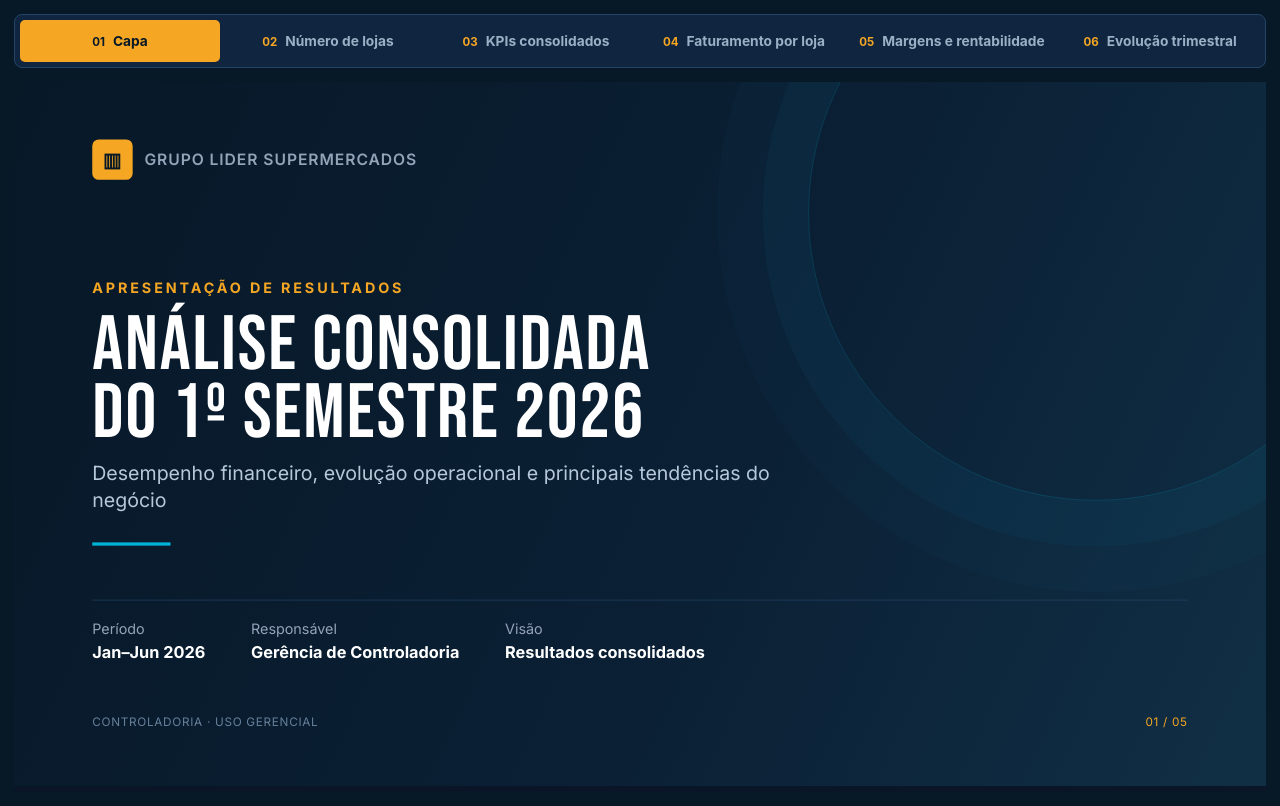
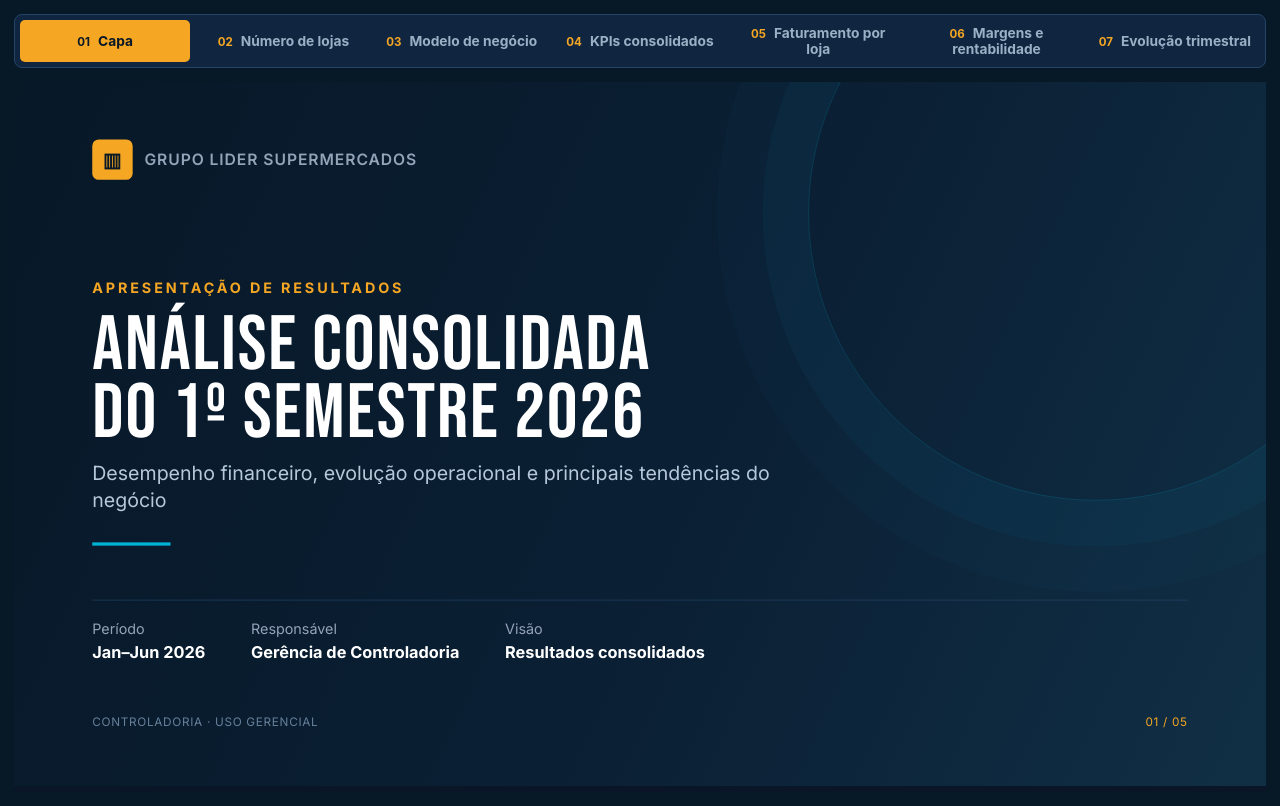
Before and after one commit to natanjs01/novo_projecoes_grupo_lider, a website built with Vite: page site/index.html in a window 1280 px wide. Built offline with nearby package versions, Linux system fonts and the light colour scheme.

Commit message:
fix: place business model as slide three

```diff
--- a/site/index.html
+++ b/site/index.html
@@ -24,10 +24,11 @@
       <nav class="viewer-nav" aria-label="Navegação dos slides">
         <button class="viewer-button active" data-slide="capa" type="button"><span>01</span>Capa</button>
         <button class="viewer-button" data-slide="numero_lojas" type="button"><span>02</span>Número de lojas</button>
-        <button class="viewer-button" data-slide="1" type="button"><span>03</span>KPIs consolidados</button>
-        <button class="viewer-button" data-slide="2" type="button"><span>04</span>Faturamento por loja</button>
-        <button class="viewer-button" data-slide="3" type="button"><span>05</span>Margens e rentabilidade</button>
-        <button class="viewer-button" data-slide="4" type="button"><span>06</span>Evolução trimestral</button>
+        <button class="viewer-button" data-slide="modelo_negocio" type="button"><span>03</span>Modelo de negócio</button>
+        <button class="viewer-button" data-slide="1" type="button"><span>04</span>KPIs consolidados</button>
+        <button class="viewer-button" data-slide="2" type="button"><span>05</span>Faturamento por loja</button>
+        <button class="viewer-button" data-slide="3" type="button"><span>06</span>Margens e rentabilidade</button>
+        <button class="viewer-button" data-slide="4" type="button"><span>07</span>Evolução trimestral</button>
       </nav>
       <section class="slide-frame" id="slide-frame" aria-label="Capa">
         <iframe id="slide" src="./slides/capa.html" title="Capa"></iframe>
```
